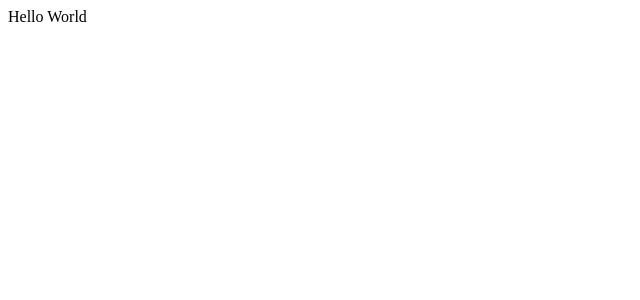
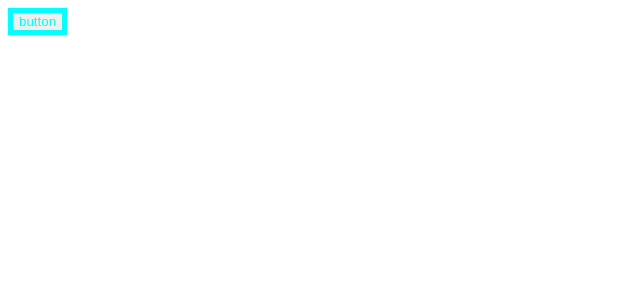
Before and after one commit to MarcinMatusiak/Kamasurtapp, a React app: page / in a window 1280 px wide. Shown: the top 300 px of the page, without its empty margins (0-640 px from the left). Built offline with nearby package versions, Linux system fonts and the light colour scheme.

Commit message:
styled components setup

```diff
--- a/package.json
+++ b/package.json
@@ -29,17 +29,22 @@
     "@typescript-eslint/eslint-plugin": "^2.22.0",
     "@typescript-eslint/parser": "^2.22.0",
     "babel-loader": "^8.0.6",
+    "babel-plugin-styled-components": "^1.10.7",
     "eslint": "^6.8.0",
     "eslint-plugin-react": "^7.19.0",
     "html-loader": "^0.5.5",
     "html-webpack-plugin": "^3.2.0",
     "husky": "^4.2.3",
+    "styled-components": "^5.0.1",
     "typescript": "^3.8.3",
     "webpack": "^4.42.0",
     "webpack-cli": "^3.3.11",
     "webpack-dev-server": "^3.10.3"
   },
   "dependencies": {
+    "@types/lodash": "^4.14.149",
+    "@types/styled-components": "^5.0.1",
+    "lodash": "^4.17.15",
     "react": "^16.13.0",
     "react-dom": "^16.13.0"
   }
--- a/src/components/App.tsx
+++ b/src/components/App.tsx
@@ -1,5 +1,19 @@
 import React from 'react';
+import styled, { ThemeProvider } from 'styled-components';
+import { theme } from './theme';
 
-const App: React.FC = () => <div>Hello World</div>
+export const Button = styled.button`
+    color: ${props =>  props.theme.colors.main};
+    border: ${props => props.theme.borderRadius} solid ${props => props.theme.colors.main};
+`;
+
+const App: React.FC = () => {
+    return (
+    <div>
+        <ThemeProvider theme={theme}>
+            <Button>button</Button>
+        </ThemeProvider>
+    </div>
+)};
 
 export default App;
--- /dev/null
+++ b/src/components/theme.ts
@@ -0,0 +1,9 @@
+import { DefaultTheme } from 'styled-components';
+
+export const theme: DefaultTheme = {
+    borderRadius: '5px',
+    colors: {
+        main: 'cyan',
+        secondary: 'magenta'
+    }
+}
--- a/src/index.tsx
+++ b/src/index.tsx
@@ -3,4 +3,6 @@ import ReactDOM from 'react-dom';
 
 import App from './components/App';
 
+
+
 ReactDOM.render(<App />, document.getElementById('root'));
```
Also changed, not shown: src/styled.d.ts (added, +11 -0 lines), 1 other file (tests, documents, lock files or other folders).
